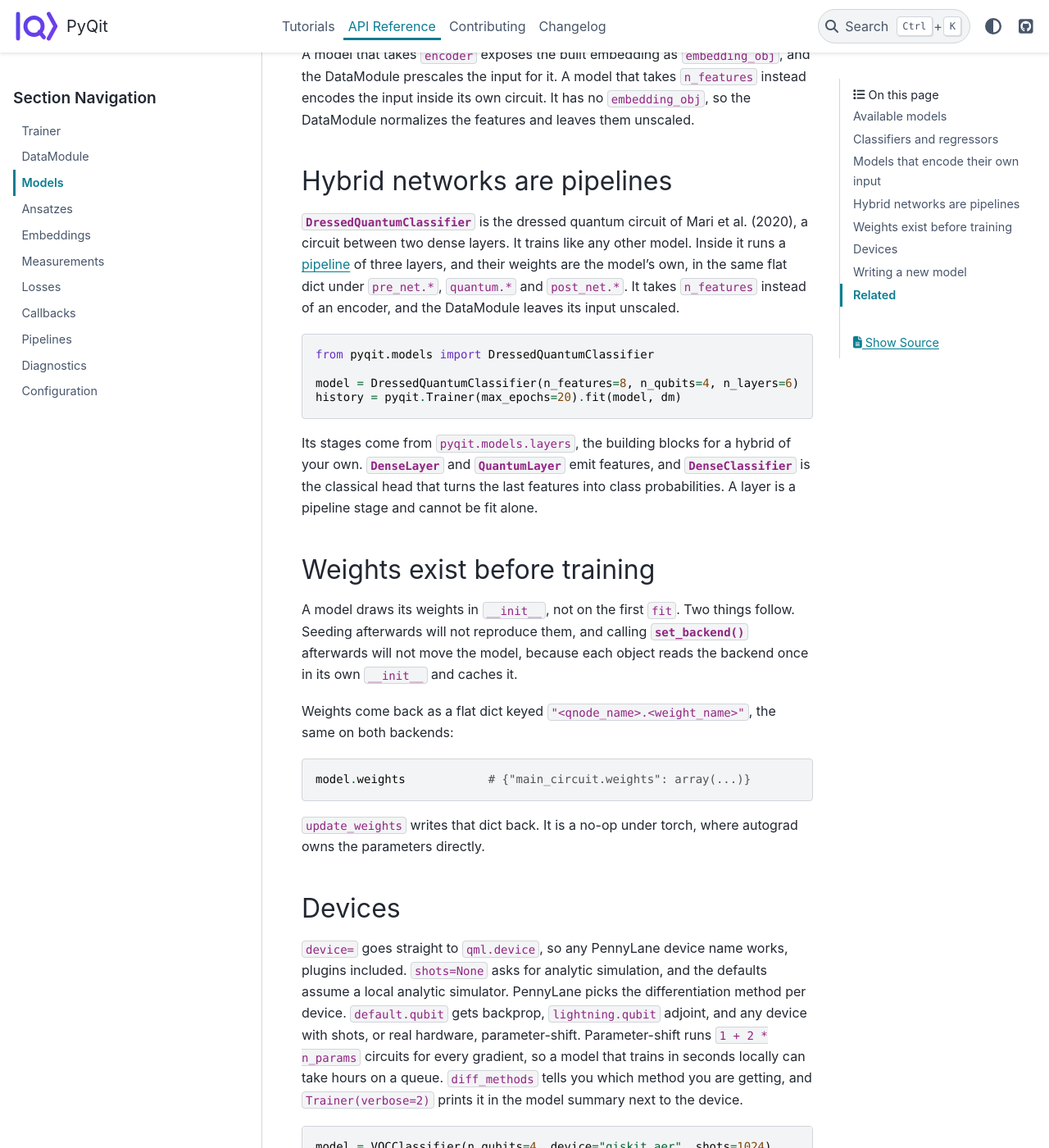
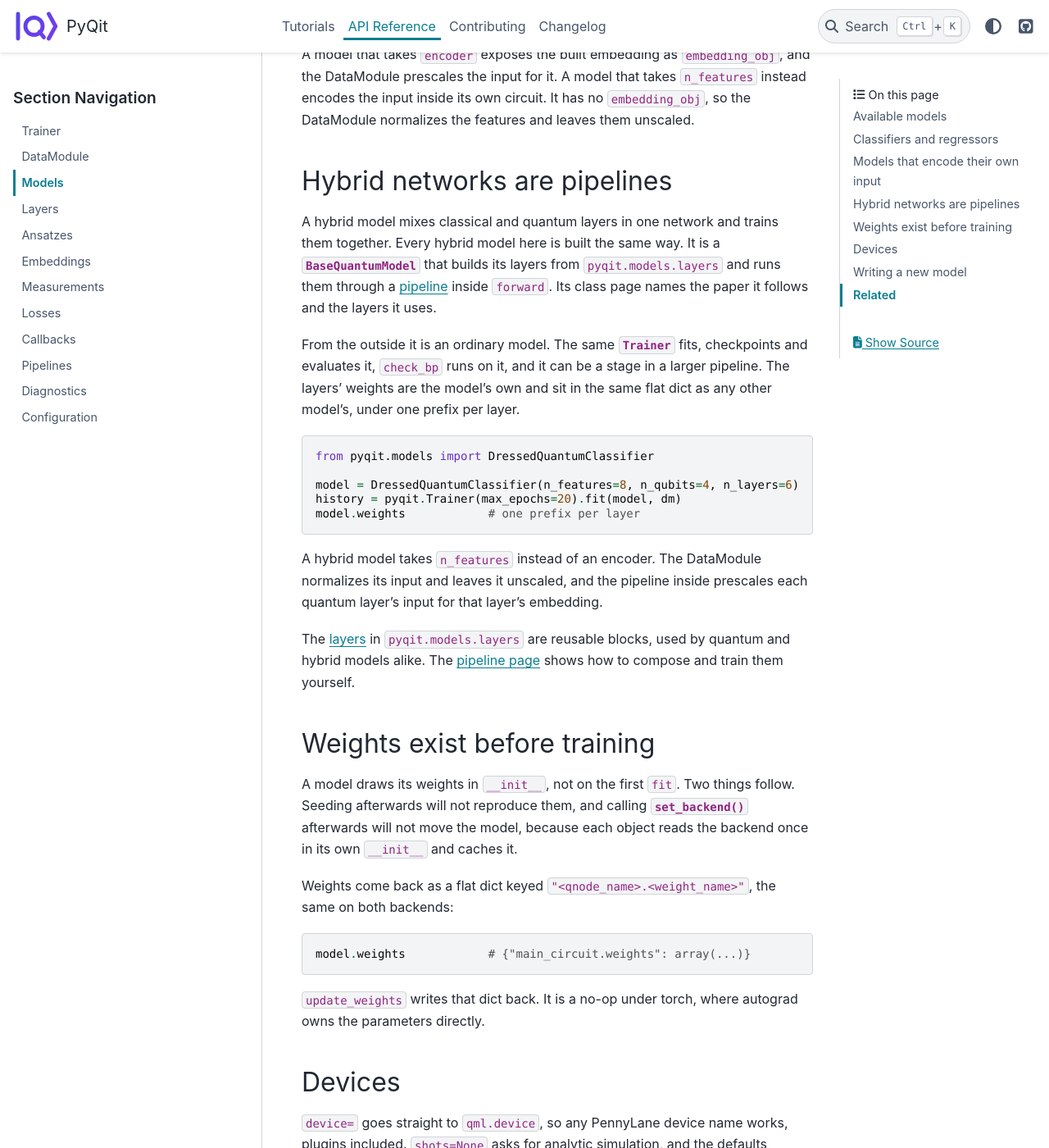
Before and after one commit to phoeenniixx/pyQit, a Sphinx documentation site: the page built from docs/api/models.rst, in a window 1280 px wide and 1400 px high, scrolled down 1172 px. Shown: the whole window at 82% size. Built offline with Sphinx 7.4.7 and the PyData theme 0.15.4, drawn with Linux system fonts in a browser that asks for light colours.

Commit message:
update vqc

```diff
--- a/docs/api/models.rst
+++ b/docs/api/models.rst
@@ -63,12 +63,16 @@ unscaled.
 Hybrid networks are pipelines
 =============================
 
-:class:`DressedQuantumClassifier` is the dressed quantum circuit of Mari et al.
-(2020), a circuit between two dense layers. It trains like any other model.
-Inside it runs a :doc:`pipeline <pipeline>` of three layers, and their weights
-are the model's own, in the same flat dict under ``pre_net.*``, ``quantum.*``
-and ``post_net.*``. It takes ``n_features`` instead of an encoder, and the
-DataModule leaves its input unscaled.
+A hybrid model mixes classical and quantum layers in one network and trains
+them together. Every hybrid model here is built the same way. It is a
+:class:`BaseQuantumModel` that builds its layers from ``pyqit.models.layers``
+and runs them through a :doc:`pipeline <pipeline>` inside ``forward``. Its
+class page names the paper it follows and the layers it uses.
+
+From the outside it is an ordinary model. The same :class:`~pyqit.Trainer`
+fits, checkpoints and evaluates it, ``check_bp`` runs on it, and it can be a
+stage in a larger pipeline. The layers' weights are the model's own and sit in
+the same flat dict as any other model's, under one prefix per layer.
 
 .. code-block:: python
 
@@ -76,13 +80,15 @@ DataModule leaves its input unscaled.
 
    model = DressedQuantumClassifier(n_features=8, n_qubits=4, n_layers=6)
    history = pyqit.Trainer(max_epochs=20).fit(model, dm)
+   model.weights            # one prefix per layer
 
-Its stages come from ``pyqit.models.layers``, the building blocks for a hybrid
-of your own. :class:`~pyqit.models.layers.DenseLayer` and
-:class:`~pyqit.models.layers.QuantumLayer` emit features, and
-:class:`~pyqit.models.layers.DenseClassifier` is the classical head that turns
-the last features into class probabilities. A layer is a pipeline stage and
-cannot be fit alone.
+A hybrid model takes ``n_features`` instead of an encoder. The DataModule
+normalizes its input and leaves it unscaled, and the pipeline inside prescales
+each quantum layer's input for that layer's embedding.
+
+The :doc:`layers <layers>` in ``pyqit.models.layers`` are reusable blocks, used
+by quantum and hybrid models alike. The :doc:`pipeline page <pipeline>` shows
+how to compose and train them yourself.
 
 Weights exist before training
 =============================
--- a/docs/api/pipeline.rst
+++ b/docs/api/pipeline.rst
@@ -114,7 +114,8 @@ pipeline of three layers inside, so you fit it like any other model.
    model = DressedQuantumClassifier(n_features=8, n_qubits=4, n_layers=6)
    history = pyqit.Trainer(max_epochs=20).fit(model, dm)
 
-For a different network, compose the layers in ``pyqit.models.layers`` yourself
+For a different network, compose the :doc:`layers <layers>` in
+``pyqit.models.layers`` yourself
 and train them with ``fit_mode="joint"``.
 :class:`~pyqit.models.layers.DenseLayer` is a classical stage,
 :class:`~pyqit.models.layers.QuantumLayer` returns ``<Z>`` of every wire for
--- a/docs/api_reference.rst
+++ b/docs/api_reference.rst
@@ -10,6 +10,7 @@ The API reference for every public class and function in PyQit.
    api/trainer
    api/datamodule
    api/models
+   api/layers
    api/ansatzes
    api/embeddings
    api/measurements
```
Also changed, not shown: docs/api/layers.rst (added, +117 -0 lines), 5 other files.
